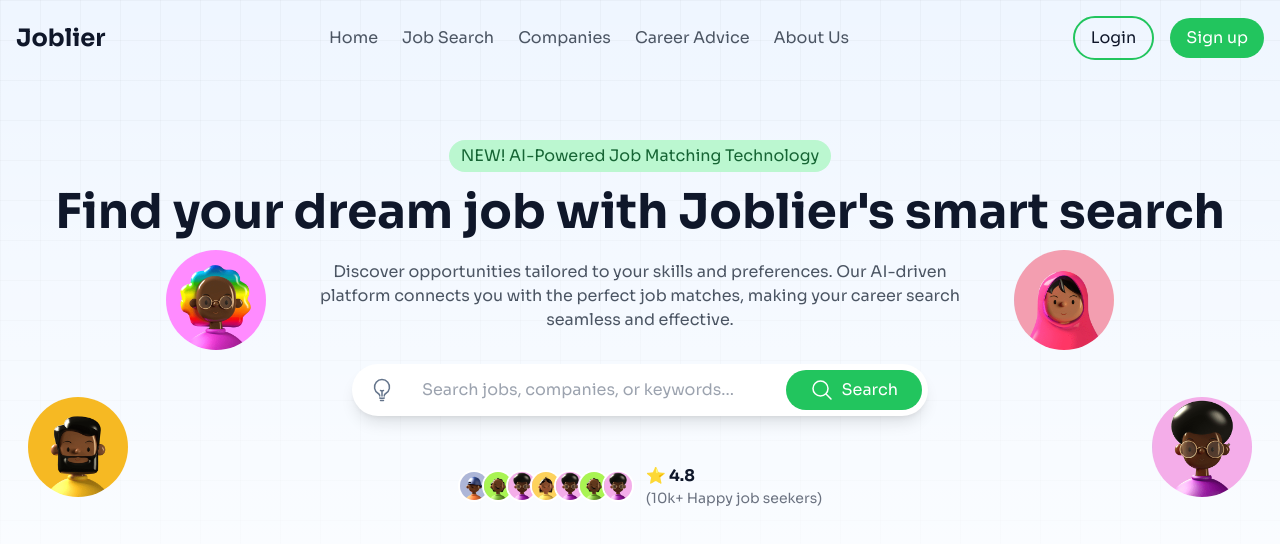
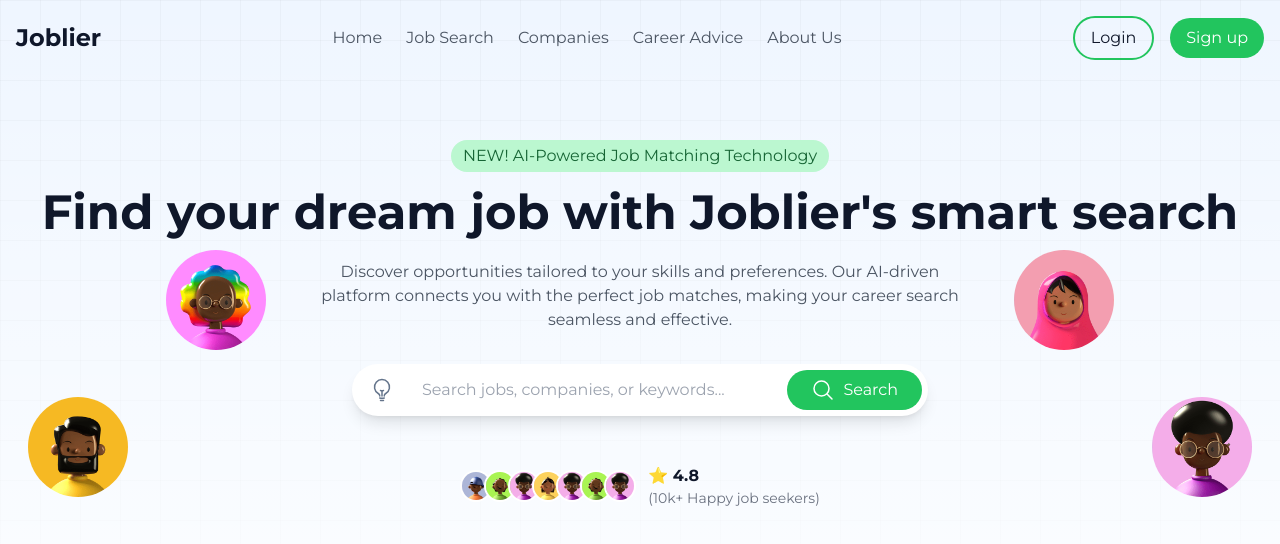
Before and after one commit to fasakinhenry/jobsearch, a React (Vite) app: page / in a window 1280 px wide. Shown: the top 544 px of the page. Built offline with nearby package versions, Linux system fonts and the light colour scheme.

Commit message:
style: update font for our branding

```diff
--- a/src/index.css
+++ b/src/index.css
@@ -1,5 +1,5 @@
 @import url('https://fonts.googleapis.com/css2?family=Poppins:ital,wght@0,100;0,200;0,300;0,400;0,500;0,600;0,700;0,800;0,900;1,100;1,200;1,300;1,400;1,500;1,600;1,700;1,800;1,900&family=Roboto:ital,wght@0,100;0,300;0,400;0,500;0,700;0,900;1,100;1,300;1,400;1,500;1,700;1,900&display=swap');
-@import url('https://fonts.googleapis.com/css2?family=Sora:wght@100..800&display=swap');
+@import url('https://fonts.googleapis.com/css2?family=Montserrat:wght@100..800&display=swap');
 @import url('./styles/variables.css');
 
 @tailwind base;
@@ -10,7 +10,7 @@
   padding: 0;
   margin: 0;
   box-sizing: border-box;
-  font-family: 'Sora';
+  font-family: 'Montserrat';
 }
 
 body {
@@ -61,7 +61,6 @@ input {
   outline: none;
 }
 
-
 .top-bar::-webkit-scrollbar {
   background-color: none;
   width: 0;
```
